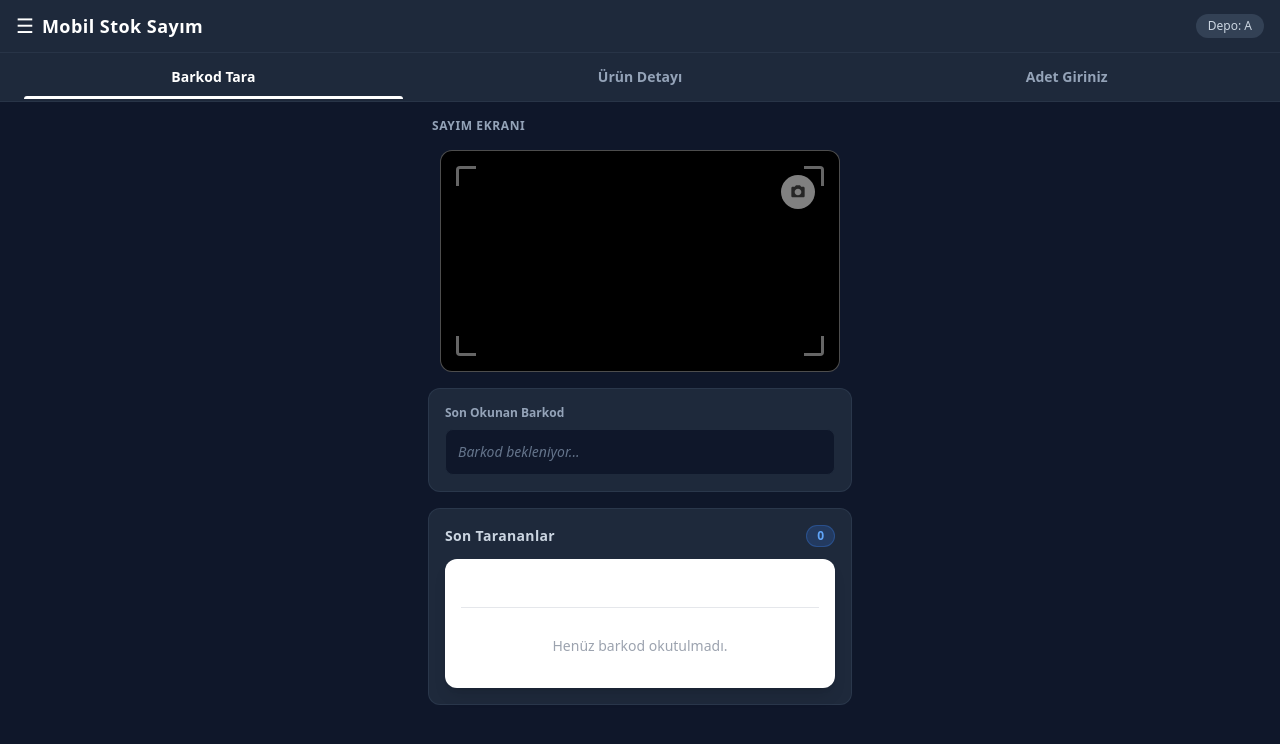
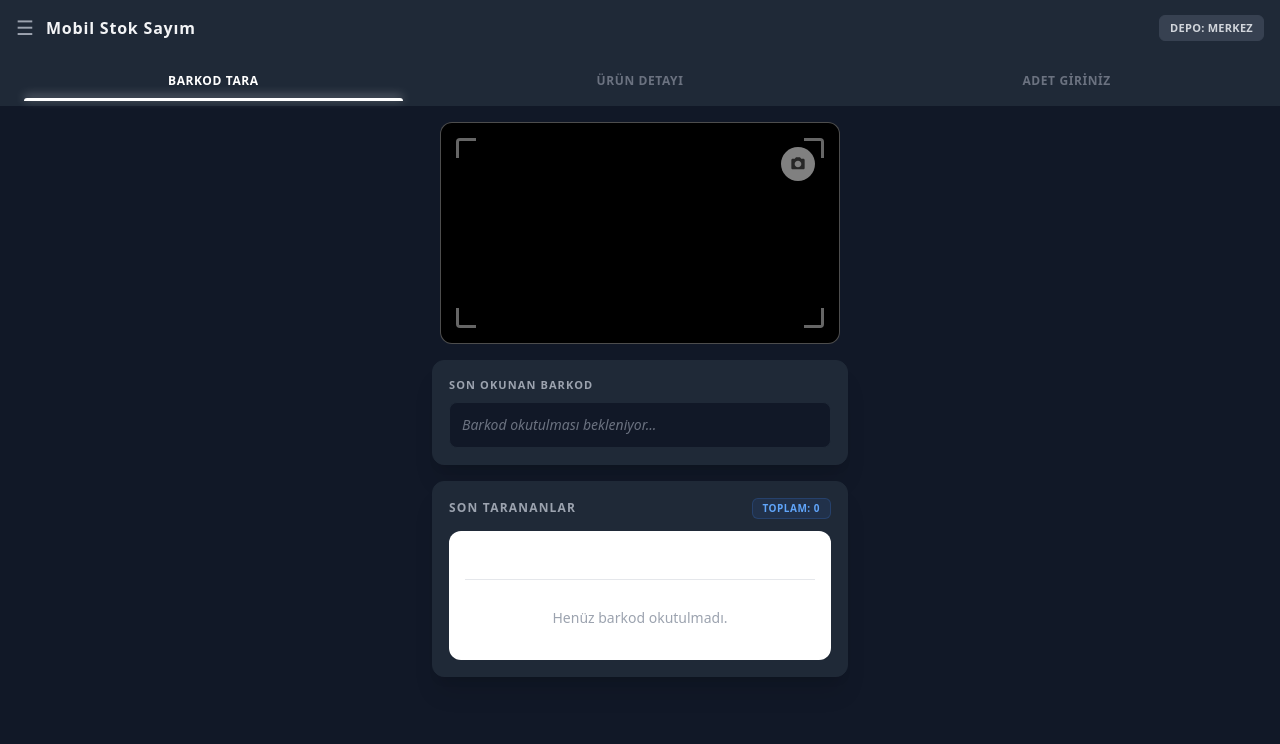
Before and after one commit to celalkale-gitcode/Ayakkabi_Erp, a Next.js app in the folder frontend/: page /dashboard/inventory in a window 1280 px wide. Shown: the top 744 px of the page. Built offline with nearby package versions, Linux system fonts and the light colour scheme.

Commit message:
Update page.tsx

```diff
--- a/frontend/src/app/dashboard/inventory/page.tsx
+++ b/frontend/src/app/dashboard/inventory/page.tsx
@@ -2,7 +2,7 @@
 
 import { useState, useRef, useEffect } from 'react';
 
-// Bileşen ve Kütüphane Importları
+// Bileşen Importları
 import BarkodScanner from '@/features/inventory/components/BarcodeScanner';
 import ScanHistoryList from '@/features/inventory/components/ScanHistoryList';
 import ManualProductModal from '@/features/inventory/components/ManualProductModal';
@@ -13,33 +13,37 @@ import { useInventoryStore } from '@/features/inventory/store/useInventoryStore'
 import { inventoryApi } from '@/features/inventory/services/inventoryApi';
 import { ManualProductPayload, ScannedItem } from '@/features/inventory/types/inventory.types';
 
-// Tip Tanımları (Tab Menüsü İçin)
 type TabType = 'scan' | 'detail' | 'quantity';
 
 export default function InventoryPage() {
   const [barcode, setBarcode] = useState('');
-  const [activeTab, setActiveTab] = useState<TabType>('scan'); // Varsayılan olarak tarayıcı açık başlar
+  const [activeTab, setActiveTab] = useState<TabType>('scan');
   const [showManualModal, setShowManualModal] = useState(false);
   const [showSelectionModal, setShowSelectionModal] = useState(false);
   const [lastScanned, setLastScanned] = useState<string | null>(null);
   const [isLoading, setIsLoading] = useState(false);
 
   // Adet Giriş Ekranı İçin Miktar State'i
-  const [quantityInput, setQuantityInput] = useState<number>(1);
+  const [quantityInput, setQuantityInput] = useState<number>(45); // Görseldeki varsayılan örnek değer
 
-  // Gerçek Ürün Bilgisi Simülasyon Verisi (Görseldeki LED Panel Bilgileri)
+  // Görseldeki LED Panel Bilgileri Simülasyonu
   const [currentProduct, setCurrentProduct] = useState<{
     name: string;
     location: string;
     shelf: string;
     currentStock: number;
     sku: string;
-  } | null>(null);
+  }>({
+    name: 'LED PANEL - 24W PHILIPS',
+    location: 'A-12-04',
+    shelf: '03',
+    currentStock: 42,
+    sku: 'PH-LED-24W'
+  });
 
   // Zustand Store Bağlantısı
   const { scannedItems, addScannedItem } = useInventoryStore();
 
-  // BARKOD TARAYICI TETİKLENDİĞİNDE ÇALIŞAN ANA FONKSİYON
   const handleBarcode = async (code: string) => {
     setBarcode(code);
 
@@ -49,16 +53,12 @@ export default function InventoryPage() {
 
     try {
       setIsLoading(true);
-
-      // Backend API sorgusu atılıyor
       const data = await inventoryApi.scanBarcode(code);
 
       if (data && data.success !== false) {
-        // DURUM A: Ürün sistemde var.
-        // Hiyerarşik mimarinize göre varyant veya stok bilgisini çözümlüyoruz
         let resolvedSku = data.sku || code;
-        let resolvedStock = typeof data.yeniStok === 'number' ? data.yeniStok : 1;
-        let productName = 'Kayıtlı Ürün';
+        let resolvedStock = typeof data.yeniStok === 'number' ? data.yeniStok : 42;
+        let productName = data.modelAdi || 'LED PANEL - 24W PHILIPS';
 
         if (data.varyantlar) {
           const targetVariant = data.varyantlar.find((v: any) =>
@@ -67,11 +67,10 @@ export default function InventoryPage() {
           if (targetVariant) {
             resolvedSku = targetVariant.sku;
             resolvedStock = targetVariant.stokMiktari;
-            productName = data.modelAdi || 'Kayıtlı Ürün';
+            productName = data.modelAdi || 'LED PANEL - 24W PHILIPS';
           }
         }
 
-        // Aktif ürünü ekrana basmak üzere hafızaya al ve otomatik olarak "Adet Giriniz" sekmesine geç
         setCurrentProduct({
           name: productName,
           location: data.lokasyon || 'A-12-04',
@@ -80,11 +79,10 @@ export default function InventoryPage() {
           sku: resolvedSku
         });
 
-        setQuantityInput(1); // Miktar kutusunu sıfırla
-        setActiveTab('quantity'); // Görseldeki gibi adet girme alanını aç
+        setQuantityInput(1);
+        setActiveTab('quantity');
 
       } else {
-        // DURUM B: Ürün sistemde kayıtlı değil
         setShowSelectionModal(true);
       }
     } catch (error: any) {
@@ -98,7 +96,6 @@ export default function InventoryPage() {
     }
   };
 
-  // SEÇENEK 1: Hızlıca Yeni Ürün Ekleme İsteği
   const handleQuickAdd = async () => {
     try {
       setIsLoading(true);
@@ -126,7 +123,6 @@ export default function InventoryPage() {
     }
   };
 
-  // SEÇENEK 3: Detaylı Form Verilerini Backend'e Gönderme
   const handleManualFormSubmit = async (formData: any) => {
     try {
       setIsLoading(true);
@@ -156,15 +152,12 @@ export default function InventoryPage() {
     }
   };
 
-  // ADET GİRİNİZ EKRANI: BÜYÜK YEŞİL "ONAYLA" BUTONU AKIŞI
   const handleConfirmQuantity = async () => {
     if (!currentProduct) return;
     try {
       setIsLoading(true);
-
-      // Sayım stoğunu API sözleşmenize göre güncellemek için istek atılıyor
       const payload: ManualProductPayload = {
-        barkod: barcode,
+        barkod: barcode || currentProduct.sku,
         urunAdi: currentProduct.name,
         renk: 'Mevcut',
         beden: 'Mevcut',
@@ -172,17 +165,14 @@ export default function InventoryPage() {
         miktar: quantityInput
       };
 
-      // API'ye gönderip güncel veriyi Zustand'a senkronize ediyoruz
       const res = await inventoryApi.createManualProduct(payload);
 
       addScannedItem({
         success: true,
         sku: res.sku || currentProduct.sku,
-        yeniStok: res.yeniStok || (currentProduct.currentStock + quantityInput)
+        yeniStok: res.yeniStok || quantityInput
       });
 
-      // İşlem başarılı olduktan sonra kullanıcıyı tekrar tarama ekranına geri döndür
-      setCurrentProduct(null);
       setBarcode('');
       setActiveTab('scan');
     } catch (err) {
@@ -193,83 +183,81 @@ export default function InventoryPage() {
   };
 
   return (
-    <div className="min-h-screen bg-[#0f172a] text-white flex flex-col font-sans">
+    <div className="min-h-screen bg-[#111827] text-white flex flex-col font-sans select-none antialiased">
 
-      {/* 1. ÜST HEADER BAR (Koyu Tema) */}
-      <div className="bg-[#1e293b] border-b border-slate-700/50 sticky top-0 z-40">
-        <div className="px-4 py-3 flex justify-between items-center">
-          <div className="flex items-center gap-2">
-            <span className="text-xl">☰</span>
-            <h1 className="text-lg font-bold tracking-wide">Mobil Stok Sayım</h1>
+      {/* 1. ÜST HEADER BAR (Görseldeki Koyu Ton) */}
+      <div className="bg-[#1f2937] border-b border-gray-800 sticky top-0 z-40">
+        <div className="px-4 py-3.5 flex justify-between items-center">
+          <div className="flex items-center gap-3">
+            <span className="text-xl text-gray-400 cursor-pointer hover:text-white transition">☰</span>
+            <h1 className="text-base font-bold tracking-wider text-gray-100">Mobil Stok Sayım</h1>
           </div>
-          <span className="text-xs bg-slate-700 px-3 py-1 rounded-full text-slate-300 font-medium">
-            Depo: A
+          <span className="text-[11px] bg-[#374151] border border-gray-700 px-2.5 py-1 rounded-md text-gray-300 font-bold tracking-wide">
+            DEPO: MERKEZ
           </span>
         </div>
       </div>
 
-      {/* 2. PROFESYONEL TAB MENÜ BİLEŞENİ */}
-      <div className="w-full bg-[#1e293b] border-b border-slate-700/50 sticky top-[49px] z-40">
+      {/* 2. PRO TAB MENÜ (Alt çizgili aktif mod) */}
+      <div className="w-full bg-[#1f2937] border-b border-gray-800 sticky top-[53px] z-40">
         <div className="flex justify-around items-center h-12">
           {/* Barkod Tara */}
           <button
             onClick={() => setActiveTab('scan')}
-            className={`flex-1 text-center py-3 text-xs sm:text-sm font-bold transition-all relative ${
-              activeTab === 'scan' ? 'text-white' : 'text-slate-400'
+            className={`flex-1 text-center py-3 text-xs font-black tracking-wider uppercase transition-all relative ${
+              activeTab === 'scan' ? 'text-white' : 'text-gray-500'
             }`}
           >
             Barkod Tara
             {activeTab === 'scan' && (
-              <div className="absolute bottom-0 left-6 right-6 h-[3px] bg-white rounded-t-full" />
+              <div className="absolute bottom-0 left-6 right-6 h-[3px] bg-white rounded-t-full shadow-[0_-2px_10px_rgba(255,255,255,0.5)]" />
             )}
           </button>
 
           {/* Ürün Detayı */}
           <button
             onClick={() => setActiveTab('detail')}
-            className={`flex-1 text-center py-3 text-xs sm:text-sm font-bold transition-all relative ${
-              activeTab === 'detail' ? 'text-white' : 'text-slate-400'
+            className={`flex-1 text-center py-3 text-xs font-black tracking-wider uppercase transition-all relative ${
+              activeTab === 'detail' ? 'text-white' : 'text-gray-500'
             }`}
           >
             Ürün Detayı
             {activeTab === 'detail' && (
-              <div className="absolute bottom-0 left-6 right-6 h-[3px] bg-white rounded-t-full" />
+              <div className="absolute bottom-0 left-6 right-6 h-[3px] bg-white rounded-t-full shadow-[0_-2px_10px_rgba(255,255,255,0.5)]" />
             )}
           </button>
 
           {/* Adet Giriniz */}
           <button
             onClick={() => setActiveTab('quantity')}
-            className={`flex-1 text-center py-3 text-xs sm:text-sm font-bold transition-all relative ${
-              activeTab === 'quantity' ? 'text-white' : 'text-slate-400'
+            className={`flex-1 text-center py-3 text-xs font-black tracking-wider uppercase transition-all relative ${
+              activeTab === 'quantity' ? 'text-white' : 'text-gray-500'
             }`}
           >
             Adet Giriniz
             {activeTab === 'quantity' && (
-              <div className="absolute bottom-0 left-6 right-6 h-[3px] bg-white rounded-t-full" />
+              <div className="absolute bottom-0 left-6 right-6 h-[3px] bg-white rounded-t-full shadow-[0_-2px_10px_rgba(255,255,255,0.5)]" />
             )}
           </button>
         </div>
       </div>
 
-      {/* 3. DİNAMİK İÇERİK ALANI */}
-      <div className="flex-1 w-full max-w-md mx-auto px-3 py-4 space-y-4 overflow-y-auto">
-        <p className="text-xs font-bold text-slate-400 uppercase tracking-wider px-1">Sayım Ekranı</p>
+      {/* 3. İÇERİK ALANI */}
+      <div className="flex-1 w-full max-w-md mx-auto px-4 py-4 space-y-4 overflow-y-auto">
 
-        {/* SEKME A: KAMERA VE TARAYICI MODU */}
+        {/* SEKME A: TARAYICI ALANI */}
         {activeTab === 'scan' && (
           <div className="space-y-4 animate-in fade-in duration-200">
             <div className="w-full">
               <BarkodScanner onResult={handleBarcode} />
             </div>
-            {/* Okunan Barkod Bilgi Kutusu */}
-            <div className="bg-[#1e293b] rounded-xl border border-slate-700/60 p-4">
-              <p className="text-xs font-semibold text-slate-400">Son Okunan Barkod</p>
-              <div className="mt-2 bg-[#0f172a] border border-slate-800 rounded-lg p-3 flex justify-between items-center">
+            <div className="bg-[#1f2937] rounded-xl border border-gray-800 p-4 shadow-xl">
+              <p className="text-[11px] font-bold text-gray-400 uppercase tracking-widest">Son Okunan Barkod</p>
+              <div className="mt-2 bg-[#111827] border border-gray-800 rounded-lg p-3 flex justify-between items-center">
                 {barcode ? (
-                  <p className="text-base font-mono font-bold text-blue-400 break-all">{barcode}</p>
+                  <p className="text-base font-mono font-bold text-blue-400 tracking-wider break-all">{barcode}</p>
                 ) : (
-                  <p className="text-slate-500 text-sm italic">Barkod bekleniyor...</p>
+                  <p className="text-gray-500 text-sm italic">Barkod okutulması bekleniyor...</p>
                 )}
                 {isLoading && (
                   <div className="w-4 h-4 border-2 border-blue-400 border-t-transparent rounded-full animate-spin" />
@@ -281,125 +269,126 @@ export default function InventoryPage() {
 
         {/* SEKME B: GENİŞ ÜRÜN DETAYI MODU */}
         {activeTab === 'detail' && (
-          <div className="bg-[#1e293b] p-4 rounded-xl border border-slate-700/60 space-y-3 animate-in fade-in duration-200">
-            <h3 className="font-bold text-base border-b border-slate-700 pb-2 text-blue-400">Geniş Ürün Detayı</h3>
+          <div className="bg-[#1f2937] p-4 rounded-xl border border-gray-800 space-y-3 shadow-xl animate-in fade-in duration-200">
+            <h3 className="font-black text-xs uppercase tracking-widest text-blue-400 border-b border-gray-800 pb-2">Geniş Ürün Detayı</h3>
             {currentProduct ? (
-              <div className="text-sm space-y-2 font-medium text-slate-300">
-                <p><span className="text-slate-500">Ürün Adı:</span> {currentProduct.name}</p>
-                <p><span className="text-slate-500">SKU Kodu:</span> {currentProduct.sku}</p>
-                <p><span className="text-slate-500">Güncel Stok:</span> {currentProduct.currentStock} Adet</p>
-                <p><span className="text-slate-500">Fiziksel Konum:</span> {currentProduct.location}</p>
-                <p><span className="text-slate-500">Raf ID:</span> {currentProduct.shelf}</p>
+              <div className="text-sm space-y-2.5 font-semibold text-gray-300">
+                <p><span className="text-gray-500">Ürün Adı:</span> {currentProduct.name}</p>
+                <p><span className="text-gray-500">SKU Kodu:</span> {currentProduct.sku}</p>
+                <p><span className="text-gray-500">Mevcut Stok:</span> {currentProduct.currentStock} Adet</p>
+                <p><span className="text-gray-500">Fiziksel Konum:</span> {currentProduct.location}</p>
+                <p><span className="text-gray-500">Raf ID:</span> {currentProduct.shelf}</p>
               </div>
             ) : (
-              <p className="text-slate-500 text-xs italic">Detaylarını görmek için lütfen önce bir barkod taratın.</p>
+              <p className="text-gray-500 text-xs italic">Detaylar için lütfen önce bir barkod taratın.</p>
             )}
           </div>
         )}
 
-        {/* SEKME C: ADET GİRİŞ VE ONAY MODU (Görseldeki Panel Düzeni) */}
+        {/* SEKME C: ADET GİRİŞ VE RESİMDEKİ PRO YEŞİL BUTON ALANI */}
         {activeTab === 'quantity' && (
-          <div className="space-y-3 animate-in fade-in duration-200">
+          <div className="space-y-4 animate-in fade-in duration-200">
             {/* Ürün Künyesi */}
-            <div className="bg-[#1e293b] p-4 rounded-xl border border-slate-700/60 space-y-1">
-              <p className="text-sm font-bold text-slate-200">
-                URÜN ADI: {currentProduct?.name || 'LED PANEL - 24W (PHILIPS)'}
+            <div className="bg-[#1f2937] p-4 rounded-xl border border-gray-800 shadow-xl space-y-1.5">
+              <p className="text-sm font-black tracking-wide text-gray-100">
+                ÜRÜN ADI: {currentProduct?.name}
               </p>
-              <p className="text-xs text-slate-400 font-medium">
-                Lokasyon: {currentProduct?.location || 'A-12-04'}
-              </p>
-              <p className="text-xs text-slate-400 font-medium">
-                Raf: {currentProduct?.shelf || '03'}
-              </p>
+              <div className="flex gap-4 text-xs font-bold text-gray-400">
+                <p>Lokasyon: <span className="text-gray-200">{currentProduct?.location}</span></p>
+                <p>Raf No: <span className="text-gray-200">{currentProduct?.shelf}</span></p>
+              </div>
             </div>
 
-            {/* Sayım Girdi Kontrolleri */}
-            <div className="bg-[#1e293b] p-4 rounded-xl border border-slate-700/60 space-y-4">
-              <p className="text-sm font-bold text-slate-300">
-                Mevcut: <span className="text-emerald-400">{currentProduct?.currentStock || 42} Adet</span>
+            {/* Sayım Miktar Paneli */}
+            <div className="bg-[#1f2937] p-4 rounded-xl border border-gray-800 shadow-xl space-y-4">
+              <p className="text-xs font-extrabold tracking-widest text-gray-400 uppercase">
+                Mevcut Miktar: <span className="text-emerald-400 font-black text-sm ml-1">{currentProduct?.currentStock} Adet</span>
               </p>
 
-              <div className="flex items-center justify-between gap-3">
-                <span className="text-sm text-slate-400 font-bold whitespace-nowrap">Miktar Girin:</span>
+              {/* Dev Miktar Giriş Kutusu */}
+              <div className="relative flex items-center bg-[#111827] border border-gray-800 rounded-xl overflow-hidden focus-within:border-gray-700 transition">
                 <input
                   type="number"
                   value={quantityInput}
                   onChange={(e) => setQuantityInput(Math.max(1, Number(e.target.value)))}
-                  className="w-full bg-[#0f172a] border border-slate-700 rounded-lg px-3 py-2 text-center text-lg font-black text-white focus:outline-none focus:border-blue-500"
+                  className="w-full bg-transparent py-4 text-center text-3xl font-black text-white focus:outline-none [appearance:textfield] [&::-webkit-outer-spin-button]:appearance-none [&::-webkit-inner-spin-button]:appearance-none"
                 />
+                <span className="absolute right-4 text-xs font-black text-gray-500 tracking-wider pointer-events-none uppercase">ADET</span>
               </div>
 
-              {/* Hızlı Ekleme ve Silme Tuş Takımı */}
-              <div className="grid grid-cols-3 gap-2">
+              {/* +1, +10, Sil Buton Takımı */}
+              <div className="grid grid-cols-3 gap-2.5">
                 <button
                   onClick={() => setQuantityInput((prev) => prev + 1)}
-                  className="bg-slate-700 hover:bg-slate-600 active:scale-95 py-2.5 rounded-lg font-bold text-sm transition"
+                  className="bg-[#374151] hover:bg-[#4b5563] active:scale-95 py-3 rounded-xl font-black text-xs uppercase tracking-wider text-gray-200 border border-gray-700/50 transition-all duration-150 shadow-md"
                 >
                   +1
                 </button>
                 <button
                   onClick={() => setQuantityInput((prev) => prev + 10)}
-                  className="bg-slate-700 hover:bg-slate-600 active:scale-95 py-2.5 rounded-lg font-bold text-sm transition"
+                  className="bg-[#374151] hover:bg-[#4b5563] active:scale-95 py-3 rounded-xl font-black text-xs uppercase tracking-wider text-gray-200 border border-gray-700/50 transition-all duration-150 shadow-md"
                 >
                   +10
                 </button>
                 <button
                   onClick={() => setQuantityInput(1)}
-                  className="bg-slate-600/50 hover:bg-slate-600 active:scale-95 py-2.5 rounded-lg font-bold text-sm text-slate-300 transition"
+                  className="bg-[#4b5563]/40 hover:bg-[#4b5563]/60 active:scale-95 py-3 rounded-xl font-black text-xs uppercase tracking-wider text-gray-400 border border-gray-700/30 transition-all duration-150"
                 >
                   Sil
                 </button>
               </div>
 
-              {/* ONAYLA BUTONU */}
+              {/* RESİMDEKİ RESMİ, PRO, CANLI YEŞİL ONAYLA BUTONU */}
               <button
                 onClick={handleConfirmQuantity}
                 disabled={isLoading}
-                className="w-full bg-emerald-600 hover:bg-emerald-500 disabled:opacity-50 active:scale-[0.98] py-3 rounded-xl font-extrabold text-base tracking-wider transition-all mt-2 text-white shadow-lg shadow-emerald-900/20"
+                className="w-full bg-[#10b981] hover:bg-[#059669] disabled:opacity-40 active:scale-[0.97] py-4 rounded-xl font-black text-sm tracking-widest uppercase transition-all duration-150 text-white border border-[#10b981]/20 shadow-lg shadow-emerald-950/40"
               >
-                {isLoading ? 'KAYDEDİLİYOR...' : 'ONAYLA'}
+                {isLoading ? 'İŞLENİYOR...' : 'ONAYLA'}
               </button>
             </div>
           </div>
         )}
 
-        {/* GLOBAL SAYIM GEÇMİŞİ LİSTESİ */}
-        <div className="bg-[#1e293b] rounded-xl border border-slate-700/60 p-4">
+        {/* REZERV LİSTE: GEÇMİŞ TABLOSU */}
+        <div className="bg-[#1f2937] rounded-xl border border-gray-800 p-4 shadow-xl">
           <div className="flex justify-between items-center mb-3">
-            <h2 className="text-sm font-black tracking-wide text-slate-300">Son Tarananlar</h2>
-            <span className="text-xs bg-blue-500/20 text-blue-400 px-2.5 py-0.5 rounded-full font-bold border border-blue-500/30">
-              {scannedItems.length}
+            <h2 className="text-xs font-black uppercase tracking-widest text-gray-400">Son Tarananlar</h2>
+            <span className="text-[10px] bg-blue-500/10 text-blue-400 px-2.5 py-0.5 rounded-md font-black border border-blue-500/20 tracking-wider">
+              TOPLAM: {scannedItems.length}
             </span>
           </div>
-          <ScanHistoryList items={scannedItems} />
+          <div className="max-h-40 overflow-y-auto rounded-lg">
+            <ScanHistoryList items={scannedItems} />
+          </div>
         </div>
       </div>
 
       {/* 3 SEÇENEKLİ SEÇİM MODAL MENÜSÜ */}
       {showSelectionModal && (
-        <div className="fixed inset-0 z-50 bg-black/60 backdrop-blur-sm flex items-center justify-center p-4">
-          <div className="bg-[#1e293b] border border-slate-700 w-full max-w-sm rounded-2xl shadow-xl p-5 space-y-4 animate-in fade-in zoom-in-95 duration-200">
+        <div className="fixed inset-0 z-50 bg-black/70 backdrop-blur-sm flex items-center justify-center p-4">
+          <div className="bg-[#1f2937] border border-gray-800 w-full max-w-sm rounded-2xl shadow-2xl p-5 space-y-4 animate-in fade-in zoom-in-95 duration-200">
             <div className="text-center">
-              <div className="w-12 h-12 bg-amber-500/10 text-amber-500 rounded-full flex items-center justify-center mx-auto mb-2 border border-amber-500/20">
+              <div className="w-12 h-12 bg-amber-500/10 text-amber-400 rounded-full flex items-center justify-center mx-auto mb-2 border border-amber-500/20">
                 <svg width="24" height="24" viewBox="0 0 24 24" fill="none" stroke="currentColor" strokeWidth="2.5">
                   <path d="M10.29 3.86L1.82 18a2 2 0 0 0 1.71 3h16.94a2 2 0 0 0 1.71-3L13.71 3.86a2 2 0 0 0-3.42 0z"/>
                   <line x1="12" y1="9" x2="12" y2="13"/><line x1="12" y1="17" x2="12.01" y2="17"/>
                 </svg>
               </div>
-              <h3 className="text-base font-black text-white">Ürün Bulunamadı</h3>
-              <p className="text-xs text-slate-400 mt-1 break-all">
-                <span className="font-mono font-bold text-slate-300">{barcode}</span> barkodu sistemde kayıtlı değil.
+              <h3 className="text-base font-black text-white uppercase tracking-wide">Ürün Bulunamadı</h3>
+              <p className="text-xs text-gray-400 mt-1 break-all">
+                <span className="font-mono font-bold text-gray-300">{barcode}</span> barkodu sistemde kayıtlı değil.
               </p>
             </div>
 
             <div className="flex flex-col gap-2 pt-2">
-              <button onClick={handleQuickAdd} className="w-full bg-blue-600 text-white py-3 rounded-xl font-bold text-sm transition-all active:scale-95">
+              <button onClick={handleQuickAdd} className="w-full bg-blue-600 text-white py-3 rounded-xl font-bold text-sm transition-all active:scale-95 shadow-lg shadow-blue-900/20">
                 1. Yeni Ürün Ekle
               </button>
-              <button onClick={() => { setShowSelectionModal(false); setActiveTab('scan'); }} className="w-full bg-slate-800 text-slate-300 py-3 rounded-xl font-bold text-sm transition-all border border-slate-700 active:scale-95">
+              <button onClick={() => { setShowSelectionModal(false); setActiveTab('scan'); }} className="w-full bg-gray-800 text-gray-300 py-3 rounded-xl font-bold text-sm transition-all border border-gray-700 active:scale-95">
                 2. Tekrar Tara
               </button>
-              <button onClick={() => { setShowSelectionModal(false); setShowManualModal(true); }} className="w-full bg-transparent text-blue-400 py-3 rounded-xl font-bold text-sm transition-all border border-blue-500/30 active:scale-95">
+              <button onClick={() => { setShowSelectionModal(false); setShowManualModal(true); }} className="w-full bg-transparent text-blue-400 py-3 rounded-xl font-bold text-sm transition-all border border-blue-500/20 active:scale-95">
                 3. Manuel Ekle
               </button>
             </div>
```
